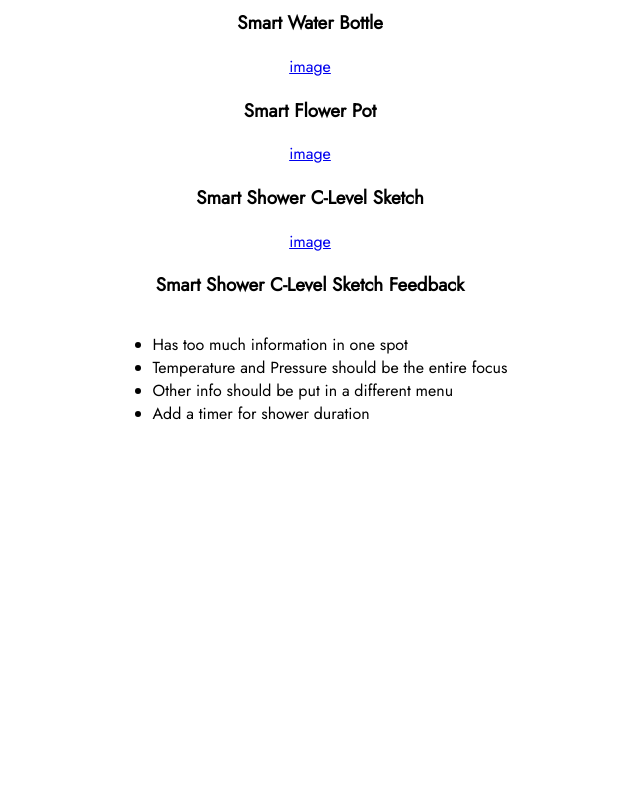
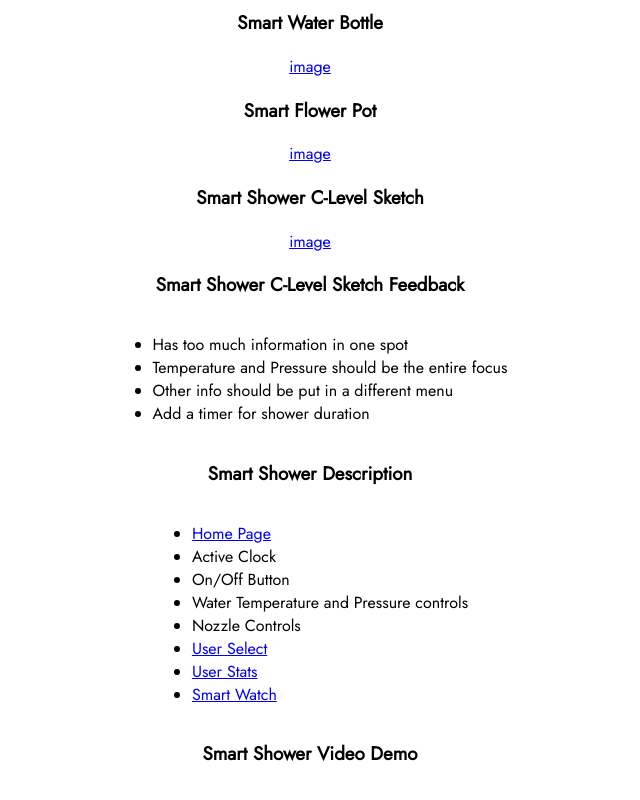
Before and after one commit to BaruYogesh/baruyogesh.github.io, a plain HTML site: page projects.html in a window 1280 px wide. Shown: the part 1239-2039 px from the top of the page, without its empty margins (330-970 px from the left). Before the commit the page ends 1680 px from the top, so only its background shows below. Drawn offline with Linux system fonts and the light colour scheme; grey boxes are pictures that could not be loaded.

Commit message:
finished documentation

```diff
--- a/projects.html
+++ b/projects.html
@@ -71,6 +71,19 @@
                 <li>Other info should be put in a different menu</li>
                 <li>Add a timer for shower duration</li>
             </ul>
+            <h3>Smart Shower Description</h3>
+            <ul>
+                <li><a href="project_images/ui/home.png">Home Page</a></li>
+                <li>Active Clock</li>
+                <li>On/Off Button</li>
+                <li>Water Temperature and Pressure controls</li>
+                <li>Nozzle Controls</li>
+                <li><a href="project_images/ui/users.png">User Select</a></li>
+                <li><a href="project_images/ui/graph.png">User Stats</a></li>
+                <li><a href="project_images/ui/watch.png">Smart Watch</a></li>
+            </ul>
+            <h3>Smart Shower Video Demo</h3>
+            <div style="width:100%;height:0px;position:relative;padding-bottom:72.000%;"><iframe src="https://streamable.com/e/9urvxh" frameborder="0" width="100%" height="100%" allowfullscreen style="width:100%;height:100%;position:absolute;left:0px;top:0px;overflow:hidden;"></iframe></div>
         </div>
 
 
```
Also changed, not shown: project_images/ui/graph.png (added), project_images/ui/home.png (added), project_images/ui/users.png (added), project_images/ui/watch.png (added).
